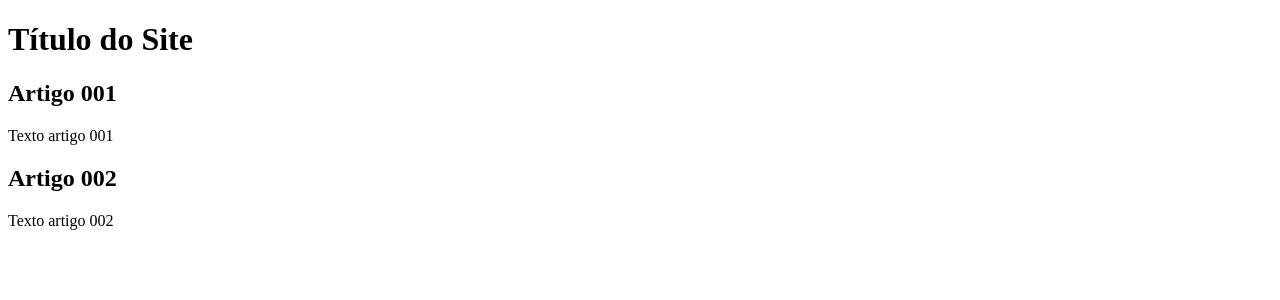
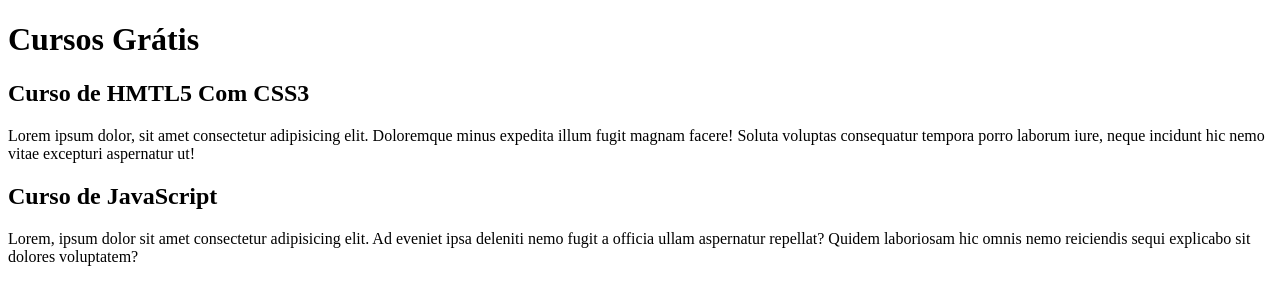
Before and after one commit to LeandroSBezerra/Projeto-site, a plain HTML site: page index.html in a window 1280 px wide. Drawn offline with Linux system fonts and the light colour scheme.

Commit message:
comecei a escrever o conteúdo

```diff
--- a/index.html
+++ b/index.html
@@ -8,15 +8,15 @@
 <body>
     <main>
         <header>
-            <h1>Título do Site</h1>
+            <h1>Cursos Grátis</h1>
         </header>
         <article>
-            <h2>Artigo 001</h2>
-            <p>Texto artigo 001</p>
+            <h2>Curso de HMTL5 Com CSS3</h2>
+            <p>Lorem ipsum dolor, sit amet consectetur adipisicing elit. Doloremque minus expedita illum fugit magnam facere! Soluta voluptas consequatur tempora porro laborum iure, neque incidunt hic nemo vitae excepturi aspernatur ut!</p>
         </article>
         <article>
-            <h2>Artigo 002</h2>
-            <p>Texto artigo 002</p>
+            <h2>Curso de JavaScript</h2>
+            <p>Lorem, ipsum dolor sit amet consectetur adipisicing elit. Ad eveniet ipsa deleniti nemo fugit a officia ullam aspernatur repellat? Quidem laboriosam hic omnis nemo reiciendis sequi explicabo sit dolores voluptatem?</p>
         </article>
     </main>
 </body>
```
